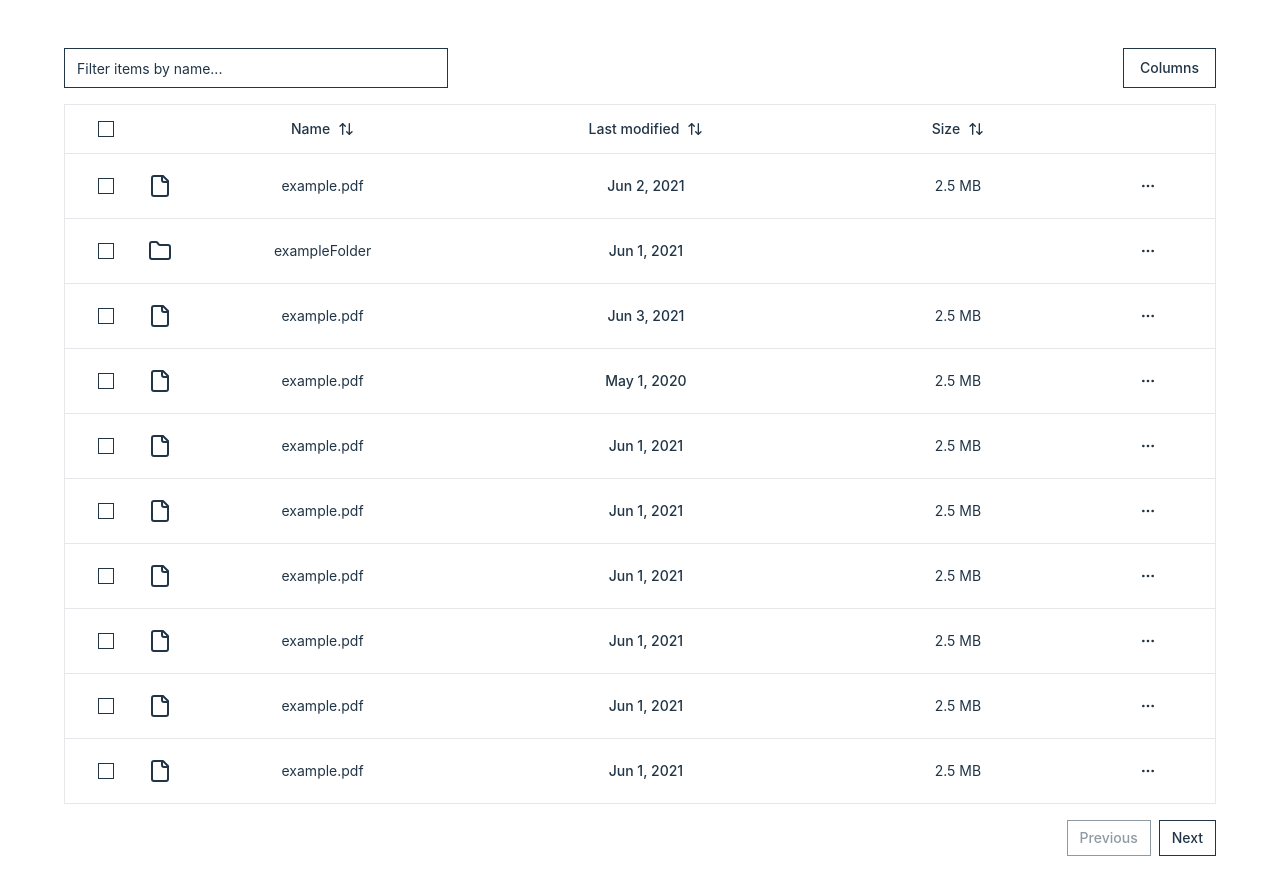
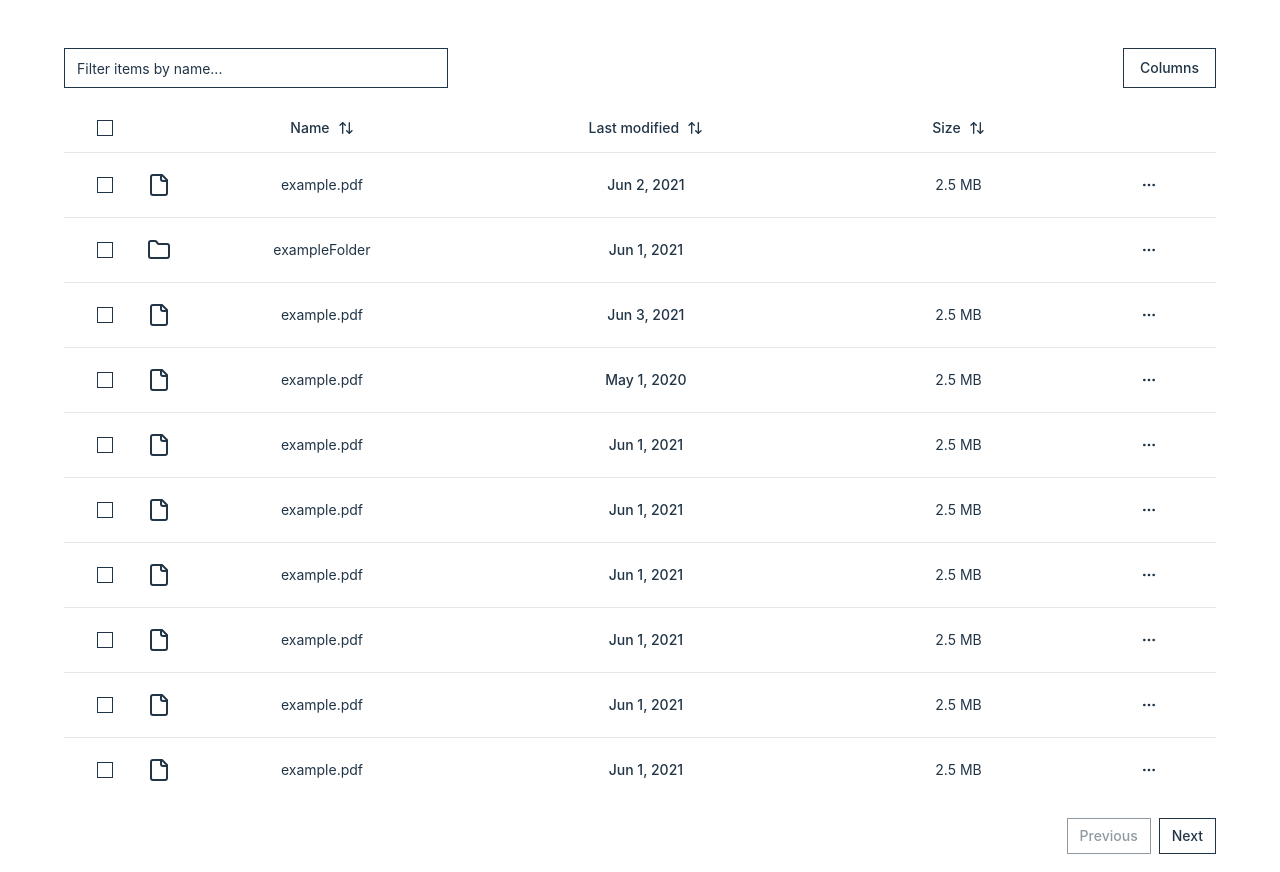
Before and after one commit to dan-antonelli/tiny-drive, a React (Vite) app: page / in a window 1280 px wide. Built offline with nearby package versions, Linux system fonts and the light colour scheme; the HTML template or start-up script is replaced by a standard one.

Commit message:
remove border from around table

```diff
--- a/src/features/table/components/DataTable.tsx
+++ b/src/features/table/components/DataTable.tsx
@@ -100,7 +100,7 @@ export default function DataTable<TData, TValue>({
           </DropdownMenuContent>
         </DropdownMenu>
       </div>
-      <div className='w-full rounded-md border'>
+      <div className='w-full rounded-md'>
         <Table>
           <TableHeader>
             {table.getHeaderGroups().map((headerGroup) => (
```
